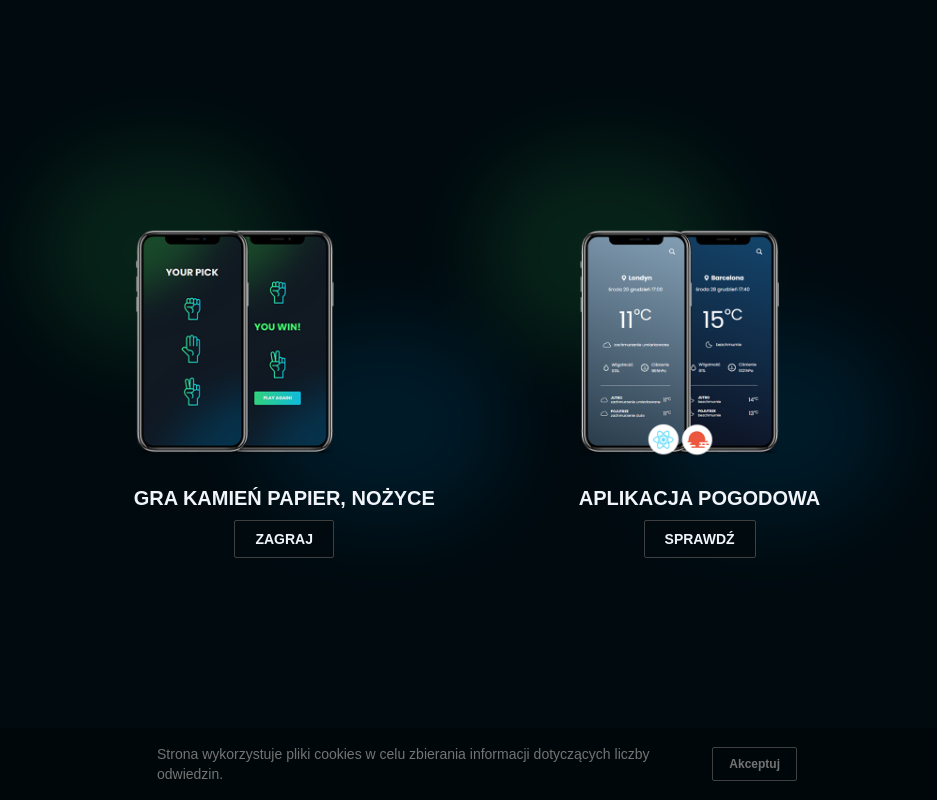
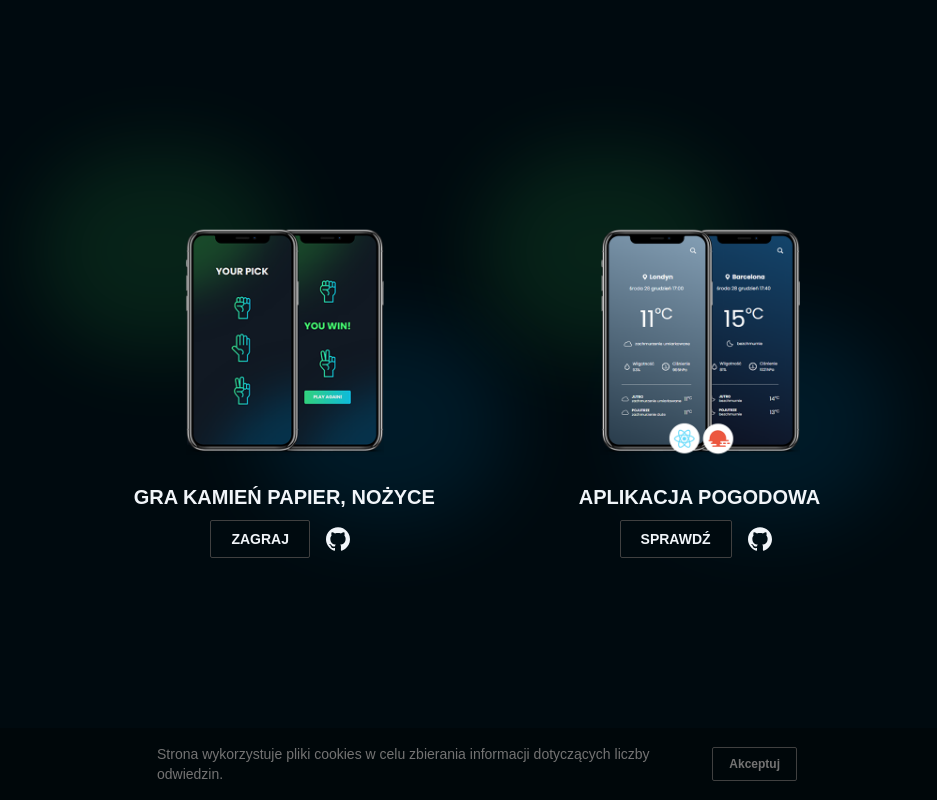
Before and after one commit to abieniek03/ab-webproject-website, a Next.js app: page /projects in a window 1280 px wide. Shown: the whole page, without its empty margins (163-1100 px from the left). Built offline with nearby package versions, Linux system fonts and the light colour scheme.

Commit message:
version 1.0.0 - fixed problems and change meta description

```diff
--- a/src/components/Layout.tsx
+++ b/src/components/Layout.tsx
@@ -29,7 +29,7 @@ const Layout: FC<ILayout> = (props) => {
 				/>
 				<meta
 					name='description'
-					content='W sierpniu 2018 roku zaznajomiłem się z tworzeniem stron internetowych. Bardzo mi się to spodobało. Od czasu do czasu zacząłem projektować strony intenetowe, które od czasu do czasu tworzyłem później w HTML i CSS. Poważną przygodę z programowaniem rozpocząłem w drugiej połowie 2021 roku. Skupiłem się na front-end web developmencie. Tworzę nowoczesne strony i aplikacje internetowe. Zdarza mi się też pracować w zespole, co bardzo lubię i cenię. Praca przy większych projektach z innymi programistami to bardzo cenne doświadczenie. Czasami wracam do grafiki, zajmuję się projektowaniem stron internetowych i interfejsów aplikacji (UI/UX Design).'
+					content='Chodzę do czwartej klasy technikum informatycznego. Interesuję się programowaniem. Tworzę strony i aplikacje internetowe wykorzystując technologie frontendowe i backendowe. Zdarza mi się też pracować w zespole, co bardzo lubię i cenię. Praca przy większych projektach z innymi programistami to bardzo cenne doświadczenie.'
 				/>
 				<title>AB Web Project{props.subtitle ? ` | ${props.subtitle}` : null}</title>
 			</Head>
--- a/src/components/ProjectItem.tsx
+++ b/src/components/ProjectItem.tsx
@@ -15,7 +15,7 @@ const ProjectItem: FC<IProjectItem> = (props) => {
 	return (
 		<div className='flex flex-col justify-center items-center m-8 p-6 relative before:absolute before:bg-[#44fa6b] before:h-[200px] before:w-[250px] before:top-[-50px] before:left-[-75px] before:rounded-full before:blur-2xl after:absolute after:bg-[#00a8ff] after:h-[200px] after:w-[250px] after:right-[-50px] after:bottom-[75px] after:rounded-full a after:blur-2xl before:opacity-10 after:opacity-10 lg:mx-12'>
 			<div className='z-10'>
-				<div>
+				<div className='flex justify-center'>
 					<Image src={props.imageSrc} alt={props.title} height={200} width={200} />
 				</div>
 				<div className='flex flex-col items-center lg:my-4'>
@@ -28,8 +28,8 @@ const ProjectItem: FC<IProjectItem> = (props) => {
 						>
 							{props.buttonTitle.toUpperCase()}
 						</a>
-						<a href={props.repoLink} target='_blank'>
-							{/* <ion-icon name='logo-github' data-name='github-icon' /> */}
+						<a href={props.repoLink} target='_blank' className='ml-2 p-2'>
+							<SiGithub className='text-2xl' />
 						</a>
 					</div>
 				</div>
```
